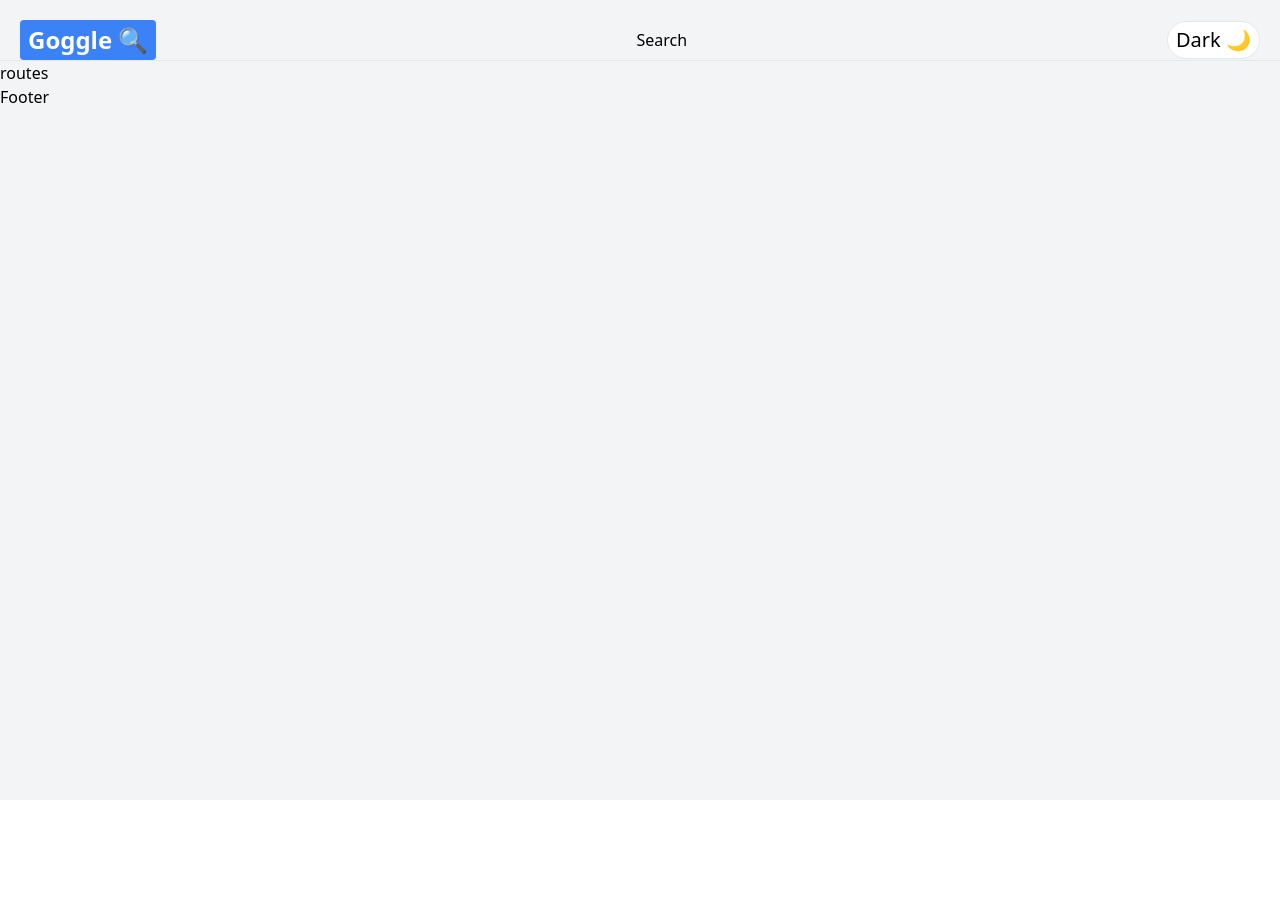
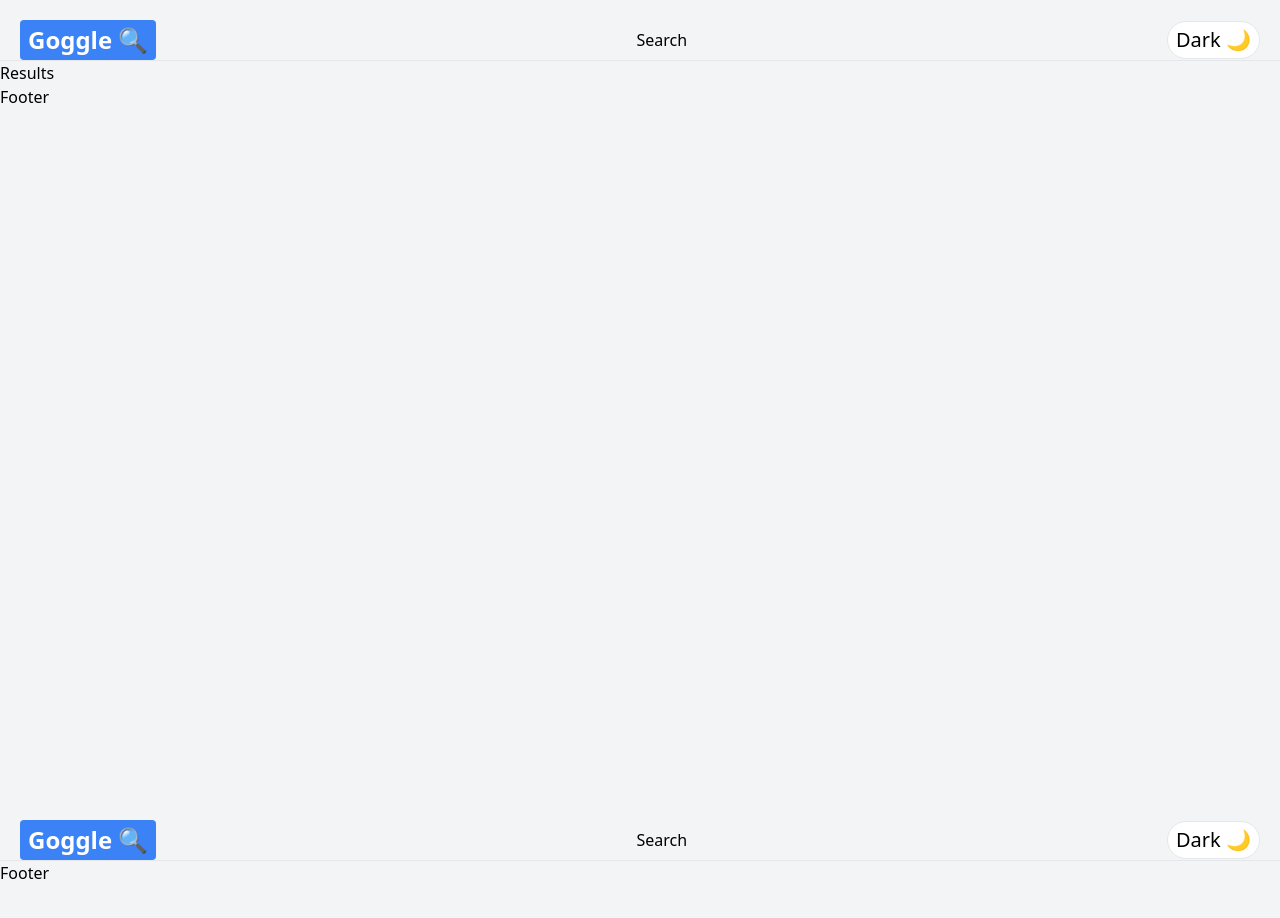
Before and after one commit to webceyhan/react-goggle, a React (Create React App) app: page /search in a window 1280 px wide. Shown: the top 918 px of the page. Before the commit the page ends 800 px from the top, so only its background shows below. Built offline with nearby package versions, Linux system fonts and the light colour scheme.

Commit message:
routes moved inside index

```diff
--- a/src/App.jsx
+++ b/src/App.jsx
@@ -1,6 +1,6 @@
 import { useState } from 'react';
+import { Outlet } from 'react-router-dom';
 import { Navbar } from './components/Navbar';
-import { Routes } from './components/Routes';
 import { Footer } from './components/Footer';
 
 export const App = () => {
@@ -10,7 +10,7 @@ export const App = () => {
         <div className={darkTheme ? 'dark' : ''}>
             <div className="dark:bg-gray-900 bg-gray-100 dark:text-gray-200 min-h-screen">
                 <Navbar darkTheme={darkTheme} setDarkTheme={setDarkTheme} />
-                <Routes />
+                <Outlet />
                 <Footer />
             </div>
         </div>
--- /dev/null
+++ b/src/components/Results.jsx
@@ -0,0 +1,3 @@
+export const Results = () => {
+    return <div>Results</div>;
+};
--- a/src/components/Routes.jsx
+++ /dev/null
@@ -1,7 +0,0 @@
-export const Routes = () => {
-    return (
-        <div>
-            <h1>routes</h1>
-        </div>
-    );
-};
--- a/src/index.js
+++ b/src/index.js
@@ -1,13 +1,27 @@
 import React from 'react';
 import ReactDOM from 'react-dom/client';
-import { BrowserRouter } from 'react-router-dom';
+import { BrowserRouter, Navigate, Route, Routes } from 'react-router-dom';
 import './index.css';
 import { App } from './App';
+import { Results } from './components/Results';
 
 const root = ReactDOM.createRoot(document.getElementById('root'));
 root.render(
     <React.StrictMode>
         <BrowserRouter>
+            <Routes>
+                {/* parent route (as layout) */}
+                <Route path="/" element={<App />}>
+                    {/* child routes */}
+                    {['/search', '/images', '/news', '/videos'].map((path) => (
+                        <Route path={path} element={<Results />} key={path} />
+                    ))}
+
+                    {/* default redirection from home */}
+                    <Route index element={<Navigate to="/search" />} />
+                </Route>
+            </Routes>
+
             <App />
         </BrowserRouter>
     </React.StrictMode>
```
